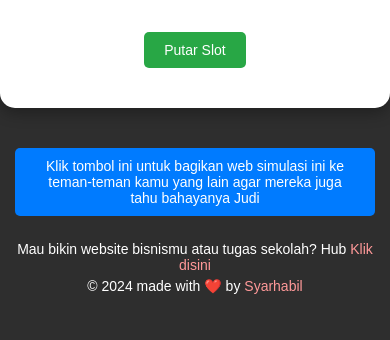
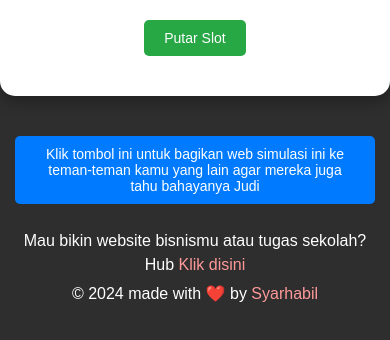
Before and after one commit to MyBaeeee/MyBaee-Judol, a plain HTML site: page index.html in a window 390 px wide. Shown: the part 438-778 px from the top of the page. Drawn offline with Linux system fonts and the light colour scheme.

Commit message:
Update kode: Deskripsi perubahan

```diff
--- a/index.html
+++ b/index.html
@@ -52,9 +52,10 @@
 
     <!-- Footer -->
     <footer>
-        <p>Mau bikin website bisnismu atau tugas sekolah? Hub <a href="https://bit.ly/igambo" target="_blank">Klik disini</a></p>
+        <p>Mau bikin website bisnismu atau tugas sekolah? <br> Hub <a href="https://bit.ly/igambo" target="_blank">Klik disini</a></p>
         <p>© 2024 made with ❤️ by <a href="https://bit.ly/igambo" target="_blank">Syarhabil</a></p>
     </footer>
+
 
     <script src="script.js"></script>
 </body>
--- a/styles.css
+++ b/styles.css
@@ -94,6 +94,15 @@ footer a:hover {
     text-decoration: underline;
 }
 
+/* Media query untuk perangkat mobile */
+@media (max-width: 600px) {
+    footer p {
+        font-size: 16px;
+        line-height: 1.5;
+    }
+}
+
+
 /* Modal Styles */
 .modal {
     display: none;
```
